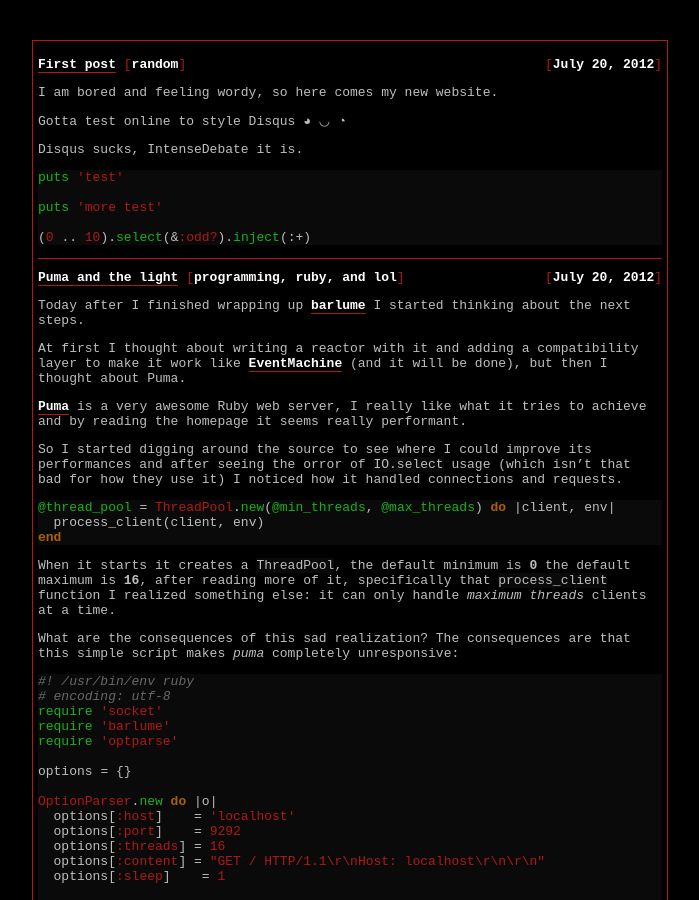
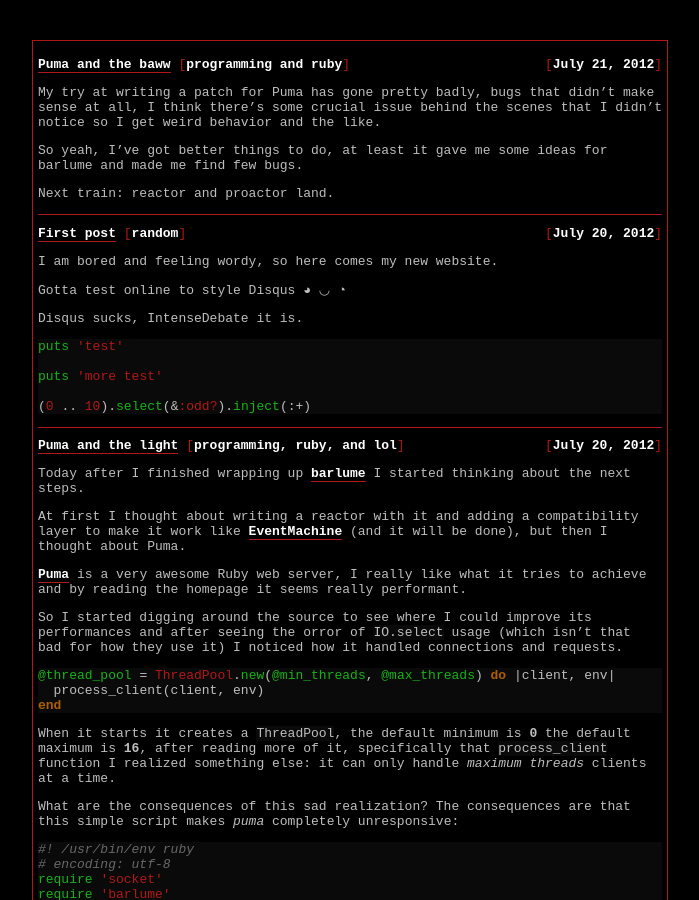
Before and after one commit to meh/meh.github.io, a Jekyll site: the page built from index.html, in a window 1280 px wide and 900 px high. Shown: the whole window, without its empty margins (290-989 px from the left). Built offline with Jekyll 4.4.1, drawn with Linux system fonts in a browser that asks for light colours.

Commit message:
post: update on the last post

```diff
--- /dev/null
+++ b/_posts/programming/2012-07-21-aaand-I-give-up-on-puma.md
@@ -0,0 +1,14 @@
+---
+title: Puma and the baww
+categories: [programming, ruby]
+layout: post
+---
+
+My try at writing a patch for Puma has gone pretty badly, bugs that didn't make sense at all,
+I think there's some crucial issue behind the scenes that I didn't notice so I get weird behavior
+and the like.
+
+So yeah, I've got better things to do, at least it gave me some ideas for barlume and made
+me find few bugs.
+
+Next train: reactor and proactor land.
```
Also changed, not shown: _posts/programming/2012-07-20-puma-and-the-light.md (+1 -6 lines).
